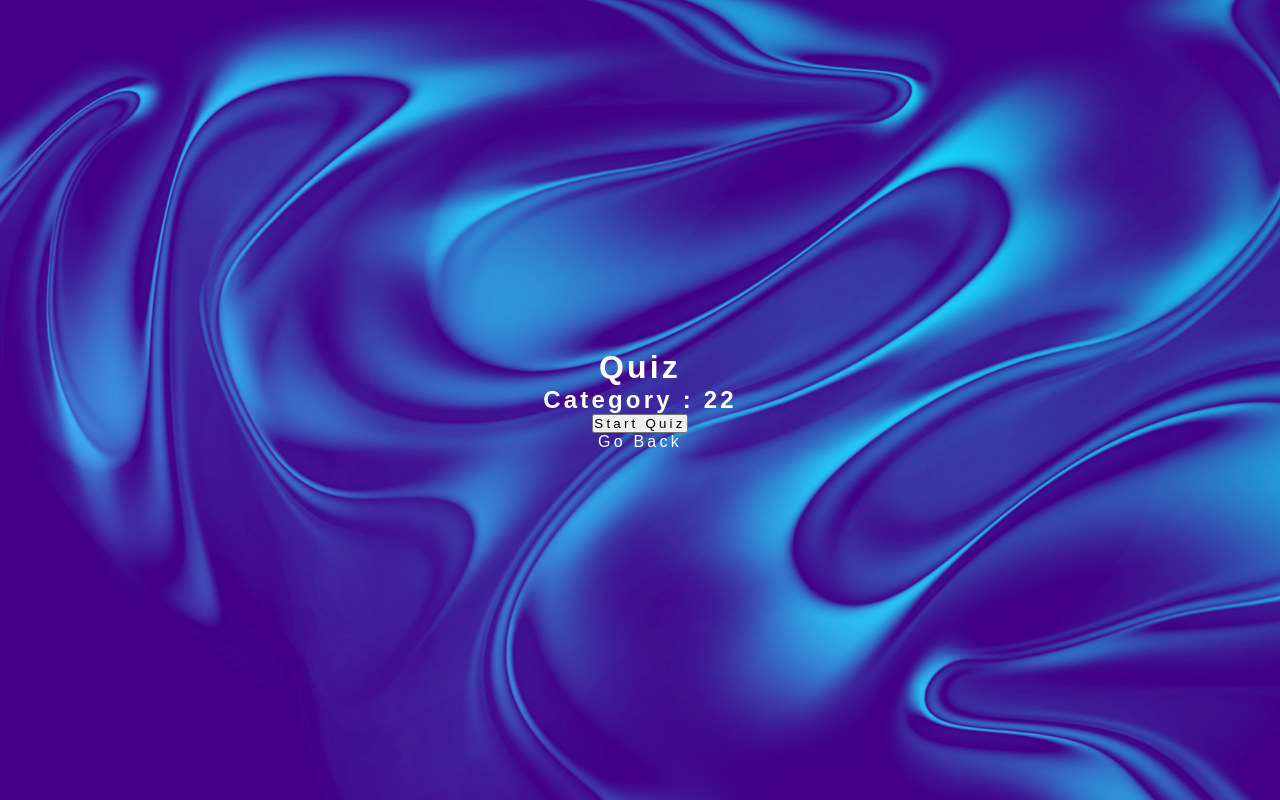
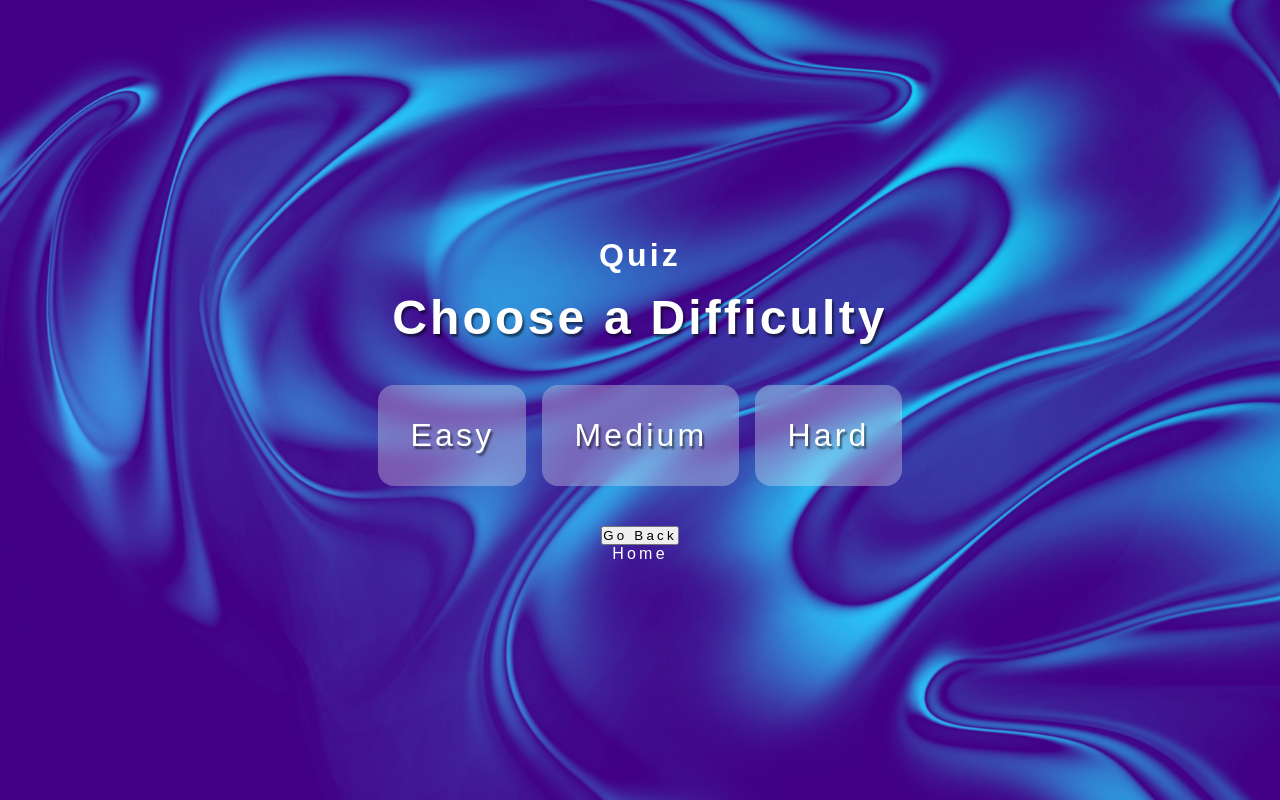
Before and after one commit to RaspberryChaos/trivia-app, a Next.js app: page /quiz in a window 1280 px wide. Both pictures are taken after a click on the button "Geography". Built offline with nearby package versions, Linux system fonts and the light colour scheme.

Commit message:
change difficulty added

```diff
--- a/components/Category.tsx
+++ b/components/Category.tsx
@@ -9,7 +9,7 @@ type CategoryProps = {
 const Category: React.FC<CategoryProps> = ({title, callback, categoryNum}) => {
     return (
         <div>
-            <button onClick={callback} value={categoryNum} className="category">{title}</button>
+            <button onClick={callback} value={categoryNum} className="choice category">{title}</button>
         </div>
         )
 };
--- /dev/null
+++ b/components/DifficultyList.tsx
@@ -0,0 +1,22 @@
+import React from "react";
+import { Difficulty } from "../pages/api/triviaAPI";
+import styles from "../styles/DifficultyList.module.css";
+
+type Props = {
+  chooseDifficulty: any;
+};
+
+const DifficultyList: React.FC<Props> = ({ chooseDifficulty }) => {
+  return (
+    <div>
+      <h1 className={styles.heading}>Choose a Difficulty</h1>
+      <div className={styles.options}>
+      <button onClick={chooseDifficulty} value={Difficulty.Easy} className="choice difficulty">Easy</button>
+      <button onClick={chooseDifficulty} value={Difficulty.Medium} className="choice difficulty">Medium</button>
+      <button onClick={chooseDifficulty} value={Difficulty.Hard} className="choice difficulty">Hard</button>
+      </div>
+    </div>
+  );
+};
+
+export default DifficultyList;
--- a/components/QuestionCard.tsx
+++ b/components/QuestionCard.tsx
@@ -13,14 +13,13 @@ type Props = {
 const QuestionCard: React.FC<Props> = ({question, answers, callback, userAnswer, questionNum, totalQuestions}) => {
     return (
         <div>
-            <h1>Quiz</h1>
             <p>Question {questionNum}/{totalQuestions}</p>
             <p>{question}</p>
-            <div>
+            <div className="answerGrid">
                 {
                     answers.map((ans,i) => (
                         <div key={i}>
-                            <button
+                            <button className="choice category"
                             value={ans}
                             disabled={userAnswer ? true : false}
                             onClick={callback}
--- a/pages/api/triviaAPI.ts
+++ b/pages/api/triviaAPI.ts
@@ -19,8 +19,8 @@ const shuffleArray = (array: any[]) => {
    return [...array].sort(() => Math.random() - Math.random());
 }
 
-export const fetchQuestions = async (amount: number, difficulty: Difficulty) => {
-    const endpoint = `https://opentdb.com/api.php?amount=${amount}&category=22&difficulty=${difficulty}&type=multiple`;
+export const fetchQuestions = async (amount: number, category: number, difficulty: Difficulty) => {
+    const endpoint = `https://opentdb.com/api.php?amount=${amount}&category=${category}&difficulty=${difficulty}&type=multiple`;
     const data = await(await fetch(endpoint)).json();
     console.log(data);
     return data.results.map((question: Question) => ({
--- a/pages/quiz.tsx
+++ b/pages/quiz.tsx
@@ -3,6 +3,7 @@ import type { NextPage } from 'next';
 import Link from "next/link";
 import QuestionCard from "../components/QuestionCard";
 import CategoryList from "../components/CategoryList";
+import DifficultyList from "../components/DifficultyList";
 import { fetchQuestions } from "./api/triviaAPI";
 import { QuestionState, Difficulty} from "./api/triviaAPI";
 import styles from "../styles/Quiz.module.css";
@@ -19,6 +20,8 @@ const totalQuestions = 10;
 const questions: NextPage = () => {
 
     const [category, setCategory] = useState("");
+    const [difficulty, setDifficulty] = useState<Difficulty>(Difficulty.Easy);
+    const [quizState, setQuizState] = useState(1);
     const [loading, setLoading] = useState(false);
     const [questions, setQuestions] = useState<QuestionState[]>([]);
     const [number, setNumber] = useState(0);
@@ -31,18 +34,32 @@ const questions: NextPage = () => {
         const target = e.target as HTMLButtonElement;
         if (target) setCategory(target.value);
         console.log("clicked");
+        setQuizState(2);
+    }
+
+    const chooseDifficulty = (e: React.MouseEvent<HTMLButtonElement>) => {
+        const target = e.target as HTMLButtonElement;
+        //if (target) setDifficulty(target.value);
+        console.log("difficulty clicked");
+        console.log(target.value);
+        const level = target.value === "easy" ? Difficulty.Easy :
+                        target.value === "medium" ? Difficulty.Medium : Difficulty.Hard;
+        setDifficulty(level);
+        console.log("dif", difficulty);
+        setQuizState(3);
     }
 
     const startQuiz = async () => {
         setLoading(true);
         setGameOver(false);
-        const newQuestions = await fetchQuestions(totalQuestions, Difficulty.Medium);
+        const newQuestions = await fetchQuestions(totalQuestions, 23, difficulty);
         setQuestions(newQuestions);
         console.log("nq", newQuestions)
         setScore(0);
         setUserAnswers([]);
         setNumber(0);
         setLoading(false);
+        setQuizState(4);
     }
 
     const checkAnswer = (e: React.MouseEvent<HTMLButtonElement>) => {
@@ -78,21 +95,30 @@ const questions: NextPage = () => {
         }
     }
 
+    const goBack = () => {
+       if (quizState > 1) {
+           setQuizState(prev => prev - 1);
+       }
+    }
+
     return (
         <div className="container">
             <h1>Quiz</h1>
 
-            {category &&
-            <h2>Category : {category}</h2>}
-
-            {gameOver && !category &&
+            {quizState === 1 &&
             <CategoryList chooseCategory={chooseCategory} />}
 
-            {gameOver || userAnswers.length === totalQuestions ?
-            <button onClick={startQuiz}>Start Quiz</button> : null }
+            {quizState === 2 &&
+            <DifficultyList chooseDifficulty={chooseDifficulty} />}
 
-            {!gameOver &&
-            <p>Score: {score}</p>}
+            {quizState === 3 &&
+            <div>
+            <h2>Category : {category}</h2>
+            <h2>Difficulty : {difficulty}</h2>
+            <button onClick={startQuiz} className={styles.startBtn}>Start Quiz!</button>
+            </div>
+            }
+
 
             {loading &&
             <p>Loading Questions...</p>}
@@ -110,7 +136,12 @@ const questions: NextPage = () => {
             {!gameOver && !loading && number < totalQuestions -1 && userAnswers.length === number + 1 &&
             <button onClick={nextQuestion}>Next Question</button>}
 
-            <Link href="/" passHref>Go Back</Link>
+            {!gameOver &&
+            <p>Score: {score}</p>}
+
+            {quizState > 1 && quizState < 4 &&
+            <button onClick={goBack}>Go Back</button>}
+            <Link href="/" passHref>Home</Link>
         </div>
     )
 }
--- a/styles/CategoryList.module.css
+++ b/styles/CategoryList.module.css
@@ -5,9 +5,15 @@
 
 .grid {
     display: grid;
-    grid-template-columns: 1fr 1fr;
+    grid-template-columns: 1fr;
     text-align: center;
     margin: 2rem 0;
+}
+
+@media (min-width: 500px) {
+    .grid {
+        grid-template-columns: 1fr 1fr;
+    }
 }
 
 @media (min-width : 768px) {
--- /dev/null
+++ b/styles/DifficultyList.module.css
@@ -0,0 +1,21 @@
+.heading {
+    text-shadow: var(--txt-shadow);
+    margin: 1rem;
+}
+
+.options {
+    display: flex;
+    flex-direction: column;
+    text-align: center;
+    margin: 2rem 0;
+}
+
+@media (min-width : 768px) {
+    .heading {
+        font-size: 3rem;
+    }
+    .options {
+        display: flex;
+        flex-direction: row;
+    }
+  }
--- a/styles/Quiz.module.css
+++ b/styles/Quiz.module.css
@@ -0,0 +1,16 @@
+.startBtn {
+    margin: 1rem;
+    padding: 1rem;
+    border-radius: 2rem;
+    border: 1px solid var(--clr-text);
+    /* box-shadow: 2px 2px 2px 0px rgba(0,0,0,0.75); */
+    background-color: var(--bg-transparent);
+    color: var(--clr-text);
+    font-size: 1.5rem;
+    text-shadow: var(--txt-shadow);
+  }
+
+  .startBtn:hover {
+    background-color: var(--clr-darkpurple);
+
+  }
--- a/styles/globals.css
+++ b/styles/globals.css
@@ -34,25 +34,45 @@ a {
   text-align: center;
 }
 
-.category {
+.choice {
   padding: 1rem;
   border-radius: 1rem;
   border: none;
   margin: 0.5rem;
-  min-width: 90%;
   background-color: var(--bg-transparent);
   backdrop-filter: blur(8px);
   color: var(--clr-text);
   text-shadow: var(--txt-shadow);
 }
 
-.category:hover {
+.choice:hover {
   background-color: var(--clr-darkpurple);
+  border: 1px solid #ffffff;
+}
+
+.category {
+  min-width: 90%;
+}
+
+.answerGrid {
+  display: flex;
+  flex-direction: column;
+}
+
+h2 {
+  text-shadow: var(--txt-shadow);
+}
+
+@media (min-width: 500px) {
+  .answerGrid {
+      display: grid;
+      grid-template-columns: 1fr 1fr;
+  }
 }
 
 
 @media (min-width : 768px) {
-  .category {
+  .choice {
     font-size: 2rem;
     padding: 2rem;
   }
```
